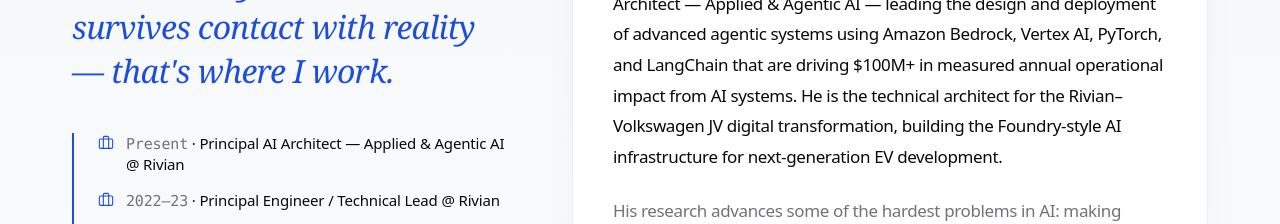
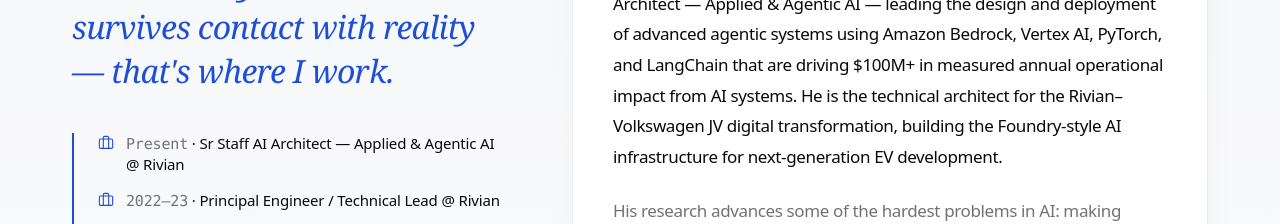
Before and after one commit to Goodkamalpandey/kpportfolio-main, a Next.js app: page / in a window 1280 px wide. Shown: the part 2940-3164 px from the top of the page. Built offline with nearby package versions, Linux system fonts and the light colour scheme.

Commit message:
fix(kp): retitle Present role to Sr Staff AI Architect
Co-authored-by: Cursor <cursoragent@cursor.com>

```diff
--- a/components/kp/KpAbout.tsx
+++ b/components/kp/KpAbout.tsx
@@ -3,7 +3,7 @@ import KpUiIcon from './KpUiIcon'
 import { ABOUT_P1, ABOUT_P2, ABOUT_P3, SITE } from './data'
 
 const TIMELINE_ROWS = [
-  { icon: 'briefcase' as const, k: 'Present', line: 'Principal AI Architect — Applied & Agentic AI @ Rivian' },
+  { icon: 'briefcase' as const, k: 'Present', line: 'Sr Staff AI Architect — Applied & Agentic AI @ Rivian' },
   { icon: 'briefcase' as const, k: '2022–23', line: 'Principal Engineer / Technical Lead @ Rivian' },
   { icon: 'briefcase' as const, k: '2021–22', line: 'Staff Software Engineer — Digital Workplace & Automation @ Rivian' },
   { icon: 'cloud' as const, k: '2020–21', line: 'Cloud Solutions Consulting Architect @ Samsung SDS America' },
```
